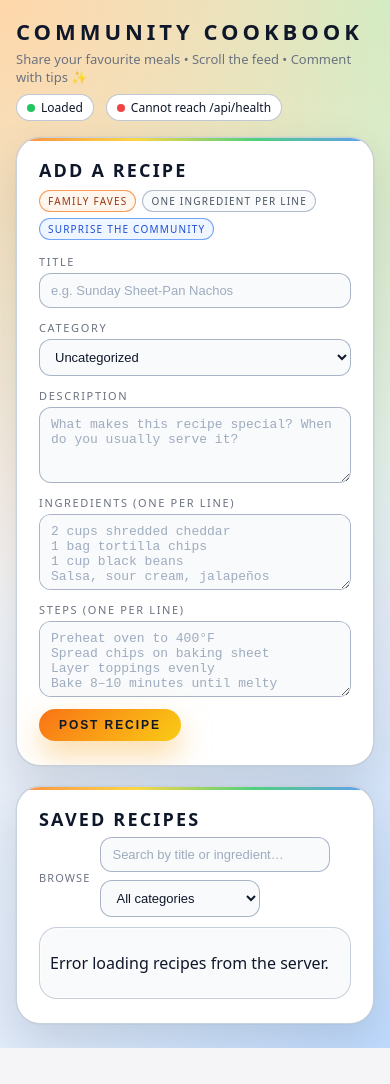
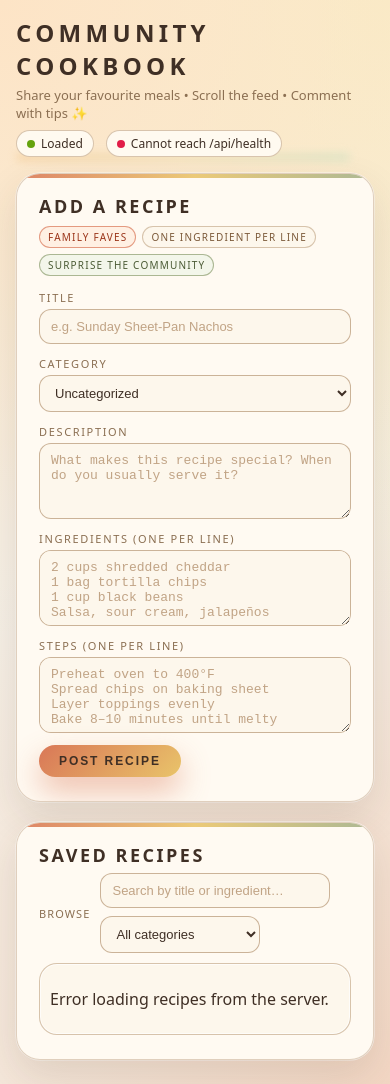
Before and after one commit to clark63/CookBook, a website: page Public/index.html in a window 390 px wide. Before the commit the page ends 1048 px from the top, so only its background shows below. Drawn offline with Linux system fonts and the light colour scheme; no server answers.

Commit message:
Revise styles for a warmer cookbook theme
Updated the color palette and styles for a warmer, cookbook-themed design.

```diff
--- a/Public/index.html
+++ b/Public/index.html
@@ -6,14 +6,15 @@
     <meta name="viewport" content="width=device-width, initial-scale=1.0" />
     <style>
       :root {
-        --bg: #f5f5f7;
-        --panel: #ffffff;
-        --accent: #f97316; /* orange */
-        --accent-2: #22c55e; /* green */
-        --accent-3: #3b82f6; /* blue */
-        --border: rgba(148, 163, 184, 0.6);
-        --text: #0f172a;
-        --muted: #6b7280;
+        /* Warm, cookbook-ish palette */
+        --bg: #f6f1e8;
+        --panel: #fffaf2;
+        --accent: #d97757; /* cinnamon */
+        --accent-2: #a3b18a; /* sage */
+        --accent-3: #e9c46a; /* golden */
+        --border: rgba(177, 143, 108, 0.7);
+        --text: #3f2f25;
+        --muted: #8b6f52;
       }
 
       * {
@@ -27,10 +28,10 @@
         min-height: 100vh;
         color: var(--text);
         background:
-          radial-gradient(circle at 0% 0%, #fed7aa 0, transparent 55%),
-          radial-gradient(circle at 100% 0%, #bbf7d0 0, transparent 55%),
-          radial-gradient(circle at 100% 100%, #bfdbfe 0, transparent 55%),
-          #f5f5f7;
+          radial-gradient(circle at 0% 0%, #fde4c6 0, transparent 55%),
+          radial-gradient(circle at 100% 0%, #f8edc6 0, transparent 55%),
+          radial-gradient(circle at 100% 100%, #f3d7c4 0, transparent 55%),
+          var(--bg);
       }
 
       header {
@@ -41,14 +42,16 @@
         position: relative;
       }
 
+      /* Soft highlight under title instead of neon bar */
       header::before {
         content: "";
         position: absolute;
-        inset: 8px 140px auto 24px;
+        inset: auto 140px 4px 24px;
+        height: 8px;
         border-radius: 999px;
-        background: linear-gradient(90deg, #f97316, #facc15, #22c55e, #3b82f6);
-        opacity: 0.18;
-        filter: blur(6px);
+        background: linear-gradient(90deg, #f4cf9c, #f1e0b5, #d4e3c4);
+        opacity: 0.7;
+        filter: blur(4px);
         pointer-events: none;
       }
 
@@ -62,7 +65,7 @@
 
       .title {
         font-weight: 800;
-        font-size: 22px;
+        font-size: 24px;
         letter-spacing: 0.18em;
         text-transform: uppercase;
       }
@@ -86,8 +89,8 @@
         gap: 6px;
         padding: 4px 10px;
         border-radius: 999px;
-        background: #ffffff;
-        border: 1px solid rgba(148, 163, 184, 0.6);
+        background: #fffaf0;
+        border: 1px solid rgba(177, 143, 108, 0.5);
       }
 
       .dot {
@@ -96,10 +99,10 @@
         border-radius: 999px;
       }
       .dot-ok {
-        background: #22c55e;
+        background: #65a30d;
       }
       .dot-bad {
-        background: #ef4444;
+        background: #e11d48;
       }
 
       main.layout {
@@ -113,27 +116,28 @@
         border-radius: 24px;
         padding: 20px 22px 24px;
         background: var(--panel);
-        border: 1px solid rgba(148, 163, 184, 0.5);
+        border: 1px solid rgba(177, 143, 108, 0.4);
         box-shadow:
-          0 18px 45px rgba(15, 23, 42, 0.13),
-          0 0 0 0.5px rgba(148, 163, 184, 0.2);
+          0 16px 40px rgba(63, 47, 37, 0.12),
+          0 0 0 0.5px rgba(255, 255, 255, 0.8);
         position: relative;
         overflow: hidden;
       }
 
+      /* Top “chapter” ribbon on each panel */
       .panel::before {
         content: "";
         position: absolute;
         inset: 0 0 auto;
-        height: 3px;
-        background: linear-gradient(90deg, #f97316, #facc15, #22c55e, #3b82f6);
-        opacity: 0.8;
+        height: 4px;
+        background: linear-gradient(90deg, #d97757, #e9c46a, #a3b18a);
+        opacity: 0.9;
       }
 
       .panel h2 {
         margin: 0 0 6px;
         font-size: 18px;
-        letter-spacing: 0.12em;
+        letter-spacing: 0.14em;
         text-transform: uppercase;
       }
 
@@ -150,21 +154,21 @@
       .chip {
         padding: 3px 8px;
         border-radius: 999px;
-        border: 1px solid rgba(148, 163, 184, 0.7);
-        background: #f9fafb;
-        color: #4b5563;
+        border: 1px solid rgba(177, 143, 108, 0.5);
+        background: #fdf7ec;
+        color: #7c5a3a;
       }
 
       .chip-peach {
-        border-color: rgba(249, 115, 22, 0.7);
-        background: #fff7ed;
-        color: #9a3412;
+        border-color: rgba(217, 119, 87, 0.7);
+        background: #fff0e3;
+        color: #9b3419;
       }
 
       .chip-fun {
-        border-color: rgba(59, 130, 246, 0.7);
-        background: #eff6ff;
-        color: #1d4ed8;
+        border-color: rgba(163, 177, 138, 0.9);
+        background: #f3f6ea;
+        color: #4b5b35;
       }
 
       form#recipe-form {
@@ -193,8 +197,8 @@
         width: 100%;
         padding: 9px 11px;
         border-radius: 12px;
-        border: 1px solid rgba(148, 163, 184, 0.8);
-        background: #f9fafb;
+        border: 1px solid rgba(177, 143, 108, 0.65);
+        background: #fdf7ec;
         color: var(--text);
         font-size: 13px;
         resize: vertical;
@@ -204,7 +208,7 @@
 
       input[type="text"]::placeholder,
       textarea::placeholder {
-        color: rgba(148, 163, 184, 0.9);
+        color: rgba(177, 143, 108, 0.8);
       }
 
       input[type="text"]:focus,
@@ -212,8 +216,8 @@
       select:focus {
         outline: none;
         border-color: var(--accent);
-        box-shadow: 0 0 0 1px rgba(249, 115, 22, 0.45);
-        background: #ffffff;
+        box-shadow: 0 0 0 1px rgba(217, 119, 87, 0.45);
+        background: #fffdf7;
       }
 
       textarea {
@@ -225,14 +229,14 @@
         padding: 9px 20px;
         border-radius: 999px;
         border: none;
-        background: linear-gradient(135deg, #f97316, #facc15);
-        color: #111827;
+        background: linear-gradient(135deg, #d97757, #e9c46a);
+        color: #3f2f25;
         font-weight: 700;
         font-size: 12px;
         letter-spacing: 0.16em;
         text-transform: uppercase;
         cursor: pointer;
-        box-shadow: 0 14px 30px rgba(248, 187, 89, 0.55);
+        box-shadow: 0 14px 30px rgba(217, 119, 87, 0.45);
       }
 
       .btn-primary:hover {
@@ -271,29 +275,55 @@
       .recipes-outer {
         margin-top: 6px;
         border-radius: 18px;
-        border: 1px solid rgba(148, 163, 184, 0.5);
-        background: #f9fafb;
+        border: 1px solid rgba(177, 143, 108, 0.5);
+        background: #fdf7ec;
         padding: 8px 10px;
-        box-shadow: inset 0 0 0 1px rgba(255, 255, 255, 0.6);
+        box-shadow: inset 0 0 0 1px rgba(255, 255, 255, 0.7);
       }
 
-      /* IMPORTANT CHANGE: recipes stack and page scrolls,
-         no internal max-height / scrollbar */
+      /* Cookbook-style stack of cards, scrolls inside box */
       .recipes-container {
         display: flex;
         flex-direction: column;
         gap: 12px;
-        padding-right: 2px;
+        padding-right: 6px;
+        max-height: 440px;
+        overflow-y: auto;
+      }
+
+      /* softer scrollbar for the recipe box */
+      .recipes-container::-webkit-scrollbar {
+        width: 6px;
+      }
+      .recipes-container::-webkit-scrollbar-track {
+        background: #f3e7d4;
+        border-radius: 999px;
+      }
+      .recipes-container::-webkit-scrollbar-thumb {
+        background: #d1b08a;
+        border-radius: 999px;
       }
 
       .recipe-item {
         border-radius: 18px;
-        border: 1px solid rgba(148, 163, 184, 0.6);
-        padding: 12px 14px 10px;
-        background: #ffffff;
-        box-shadow: 0 10px 25px rgba(148, 163, 184, 0.35);
+        border: 1px solid rgba(194, 163, 128, 0.8);
+        padding: 14px 16px 12px;
+        background: #fffdf7;
+        box-shadow: 0 10px 24px rgba(143, 104, 68, 0.18);
         position: relative;
         overflow: hidden;
+      }
+
+      /* Little “notebook corner” flourish */
+      .recipe-item::before {
+        content: "";
+        position: absolute;
+        top: -18px;
+        right: -18px;
+        width: 60px;
+        height: 60px;
+        background: radial-gradient(circle at 0 0, #f7e0c4 0, transparent 60%);
+        opacity: 0.7;
       }
 
       .recipe-header-row {
@@ -304,8 +334,9 @@
       }
 
       .recipe-title {
-        font-weight: 650;
-        margin-bottom: 1px;
+        font-weight: 700;
+        margin-bottom: 2px;
+        font-size: 16px;
       }
 
       .recipe-meta {
@@ -318,42 +349,44 @@
         font-size: 11px;
         padding: 3px 9px;
         border-radius: 999px;
-        background: #fffbeb;
-        color: #92400e;
-        border: 1px solid rgba(245, 158, 11, 0.8);
+        background: #fff3d6;
+        color: #9a5a0f;
+        border: 1px solid rgba(224, 145, 30, 0.8);
         text-transform: uppercase;
         letter-spacing: 0.12em;
         white-space: nowrap;
       }
 
       .badge-pill.breakfast {
-        background: #ecfdf3;
-        color: #166534;
-        border-color: rgba(34, 197, 94, 0.8);
+        background: #f3f7e7;
+        color: #3f6212;
+        border-color: rgba(132, 204, 22, 0.9);
       }
       .badge-pill.lunch {
-        background: #eff6ff;
+        background: #e7f3ff;
         color: #1d4ed8;
         border-color: rgba(59, 130, 246, 0.8);
       }
       .badge-pill.dinner {
-        background: #fef2f2;
+        background: #fde4df;
         color: #b91c1c;
         border-color: rgba(239, 68, 68, 0.8);
       }
       .badge-pill.dessert {
-        background: #fdf2ff;
-        color: #a21caf;
-        border-color: rgba(236, 72, 153, 0.8);
+        background: #fbeafb;
+        color: #9d174d;
+        border-color: rgba(236, 72, 153, 0.85);
       }
 
       .recipe-section-title {
-        margin-top: 6px;
+        margin-top: 8px;
         margin-bottom: 2px;
         font-size: 11px;
         text-transform: uppercase;
-        letter-spacing: 0.08em;
+        letter-spacing: 0.12em;
         color: var(--muted);
+        border-top: 1px solid rgba(217, 185, 143, 0.5);
+        padding-top: 6px;
       }
 
       ul,
@@ -365,16 +398,16 @@
 
       .comments-list {
         list-style: none;
-        margin: 2px 0 0;
+        margin: 4px 0 0;
         padding: 0;
         border-radius: 12px;
-        background: #ffffff;
-        border: 1px solid rgba(148, 163, 184, 0.4);
+        background: #fffaf0;
+        border: 1px solid rgba(194, 163, 128, 0.6);
       }
 
       .comment-item {
         padding: 6px 9px;
-        border-bottom: 1px solid rgba(148, 163, 184, 0.26);
+        border-bottom: 1px solid rgba(217, 185, 143, 0.4);
         font-size: 12px;
       }
 
@@ -409,8 +442,8 @@
         padding: 6px 10px;
         border-radius: 999px;
         border: none;
-        background: #fee2e2;
-        color: #b91c1c;
+        background: #fbe4e4;
+        color: #9f1239;
         font-size: 11px;
         text-transform: uppercase;
         letter-spacing: 0.08em;
@@ -435,7 +468,7 @@
         }
 
         header::before {
-          inset: 8px 40px auto 16px;
+          inset: auto 40px 4px 16px;
         }
       }
     </style>
```
